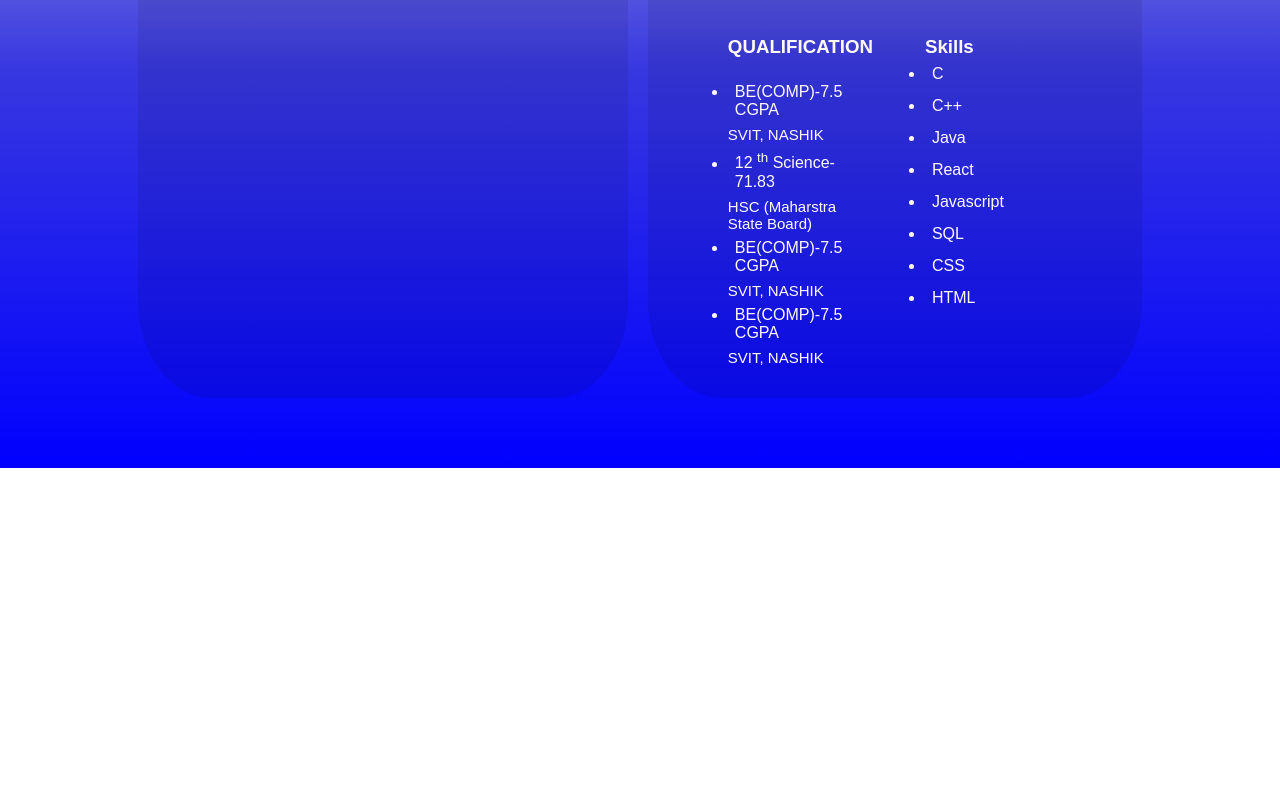
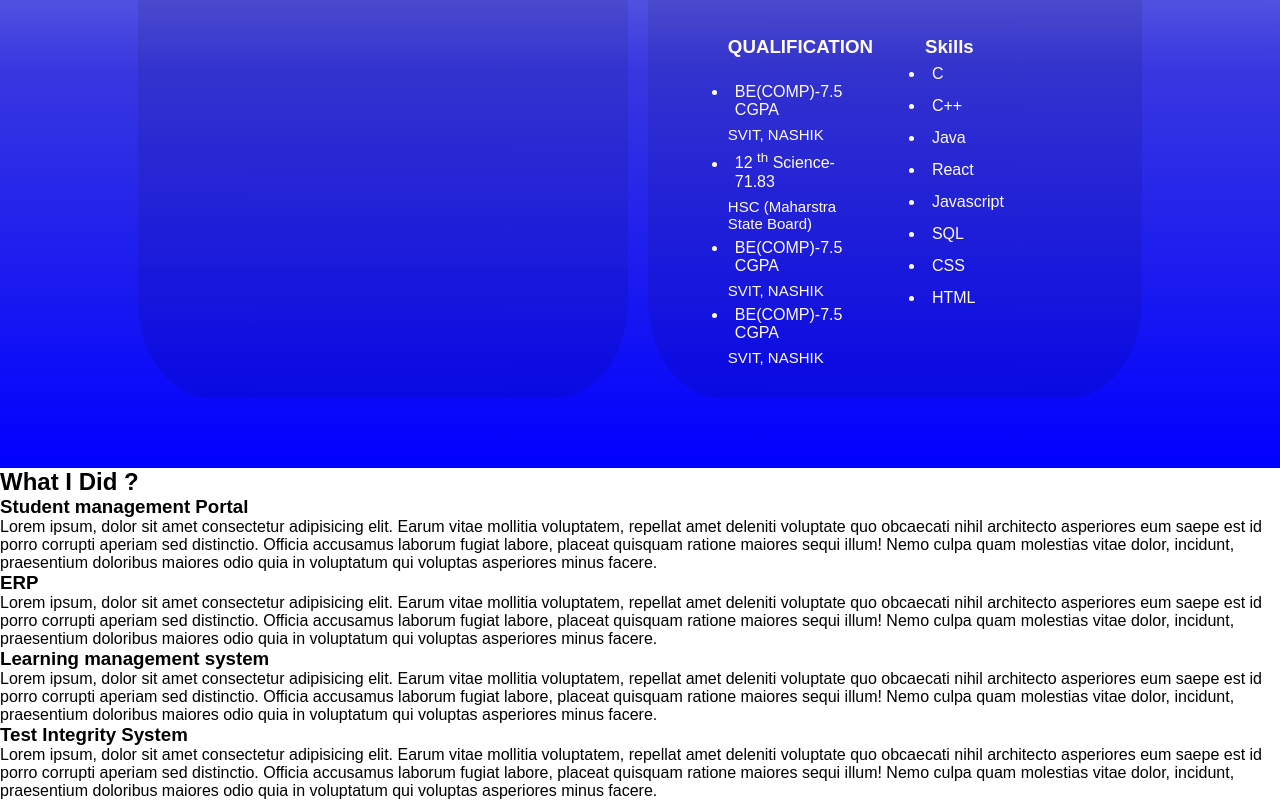
Before and after one commit to sanket7472/Portfolio-Template, a plain HTML site: page index.html in a window 1280 px wide. Shown: the part 1132-1932 px from the top of the page. Before the commit the page ends 1600 px from the top, so only its background shows below. Drawn offline with nearby package versions, Linux system fonts and the light colour scheme; a script that the page names is missing.

Commit message:
projects added

```diff
--- a/index.html
+++ b/index.html
@@ -93,6 +93,34 @@
     </article>
   </main>
 </section>
+<section class="projects" id="projects">
+  <main>
+     <h1>What I Did ?</h1>
+     <article>
+        <div data-aos="fade-down-right" data-aos-duration="1000">
+          <h1>Student management Portal</h1>
+          <p>Lorem ipsum, dolor sit amet consectetur adipisicing elit. Earum vitae mollitia voluptatem, repellat amet deleniti voluptate quo obcaecati nihil architecto asperiores eum saepe est id porro corrupti aperiam sed distinctio.
+          Officia accusamus laborum fugiat labore, placeat quisquam ratione maiores sequi illum! Nemo culpa quam molestias vitae dolor, incidunt, praesentium doloribus maiores odio quia in voluptatum qui voluptas asperiores minus facere.</p>
+        </div>
+        <div data-aos="fade-down-left" data-aos-duration="1000">
+          <h1>ERP</h1>
+          <p>Lorem ipsum, dolor sit amet consectetur adipisicing elit. Earum vitae mollitia voluptatem, repellat amet deleniti voluptate quo obcaecati nihil architecto asperiores eum saepe est id porro corrupti aperiam sed distinctio.
+            Officia accusamus laborum fugiat labore, placeat quisquam ratione maiores sequi illum! Nemo culpa quam molestias vitae dolor, incidunt, praesentium doloribus maiores odio quia in voluptatum qui voluptas asperiores minus facere.</p>
+          </div>
+        <div data-aos="fade-up-right" data-aos-duration="1000">
+          <h1>Learning management system</h1>
+          <p>Lorem ipsum, dolor sit amet consectetur adipisicing elit. Earum vitae mollitia voluptatem, repellat amet deleniti voluptate quo obcaecati nihil architecto asperiores eum saepe est id porro corrupti aperiam sed distinctio.
+            Officia accusamus laborum fugiat labore, placeat quisquam ratione maiores sequi illum! Nemo culpa quam molestias vitae dolor, incidunt, praesentium doloribus maiores odio quia in voluptatum qui voluptas asperiores minus facere.</p>
+          </div>
+        <div data-aos="fade-up-left" data-aos-duration="1000">
+          <h1>Test Integrity System</h1>
+          <p>Lorem ipsum, dolor sit amet consectetur adipisicing elit. Earum vitae mollitia voluptatem, repellat amet deleniti voluptate quo obcaecati nihil architecto asperiores eum saepe est id porro corrupti aperiam sed distinctio.
+            Officia accusamus laborum fugiat labore, placeat quisquam ratione maiores sequi illum! Nemo culpa quam molestias vitae dolor, incidunt, praesentium doloribus maiores odio quia in voluptatum qui voluptas asperiores minus facere.</p>
+          </div>
+     </article>
+  </main>
+</section>
+
     <script src="https://unpkg.com/aos@2.3.1/dist/aos.js"></script>
     <script>
       AOS.init();
```
